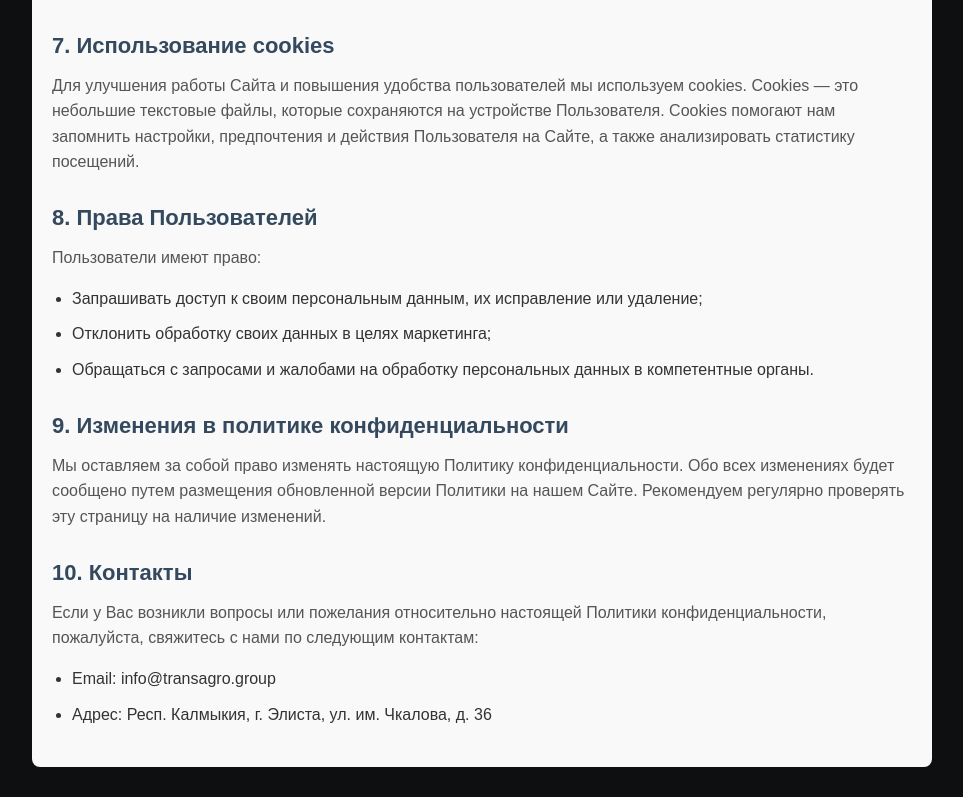
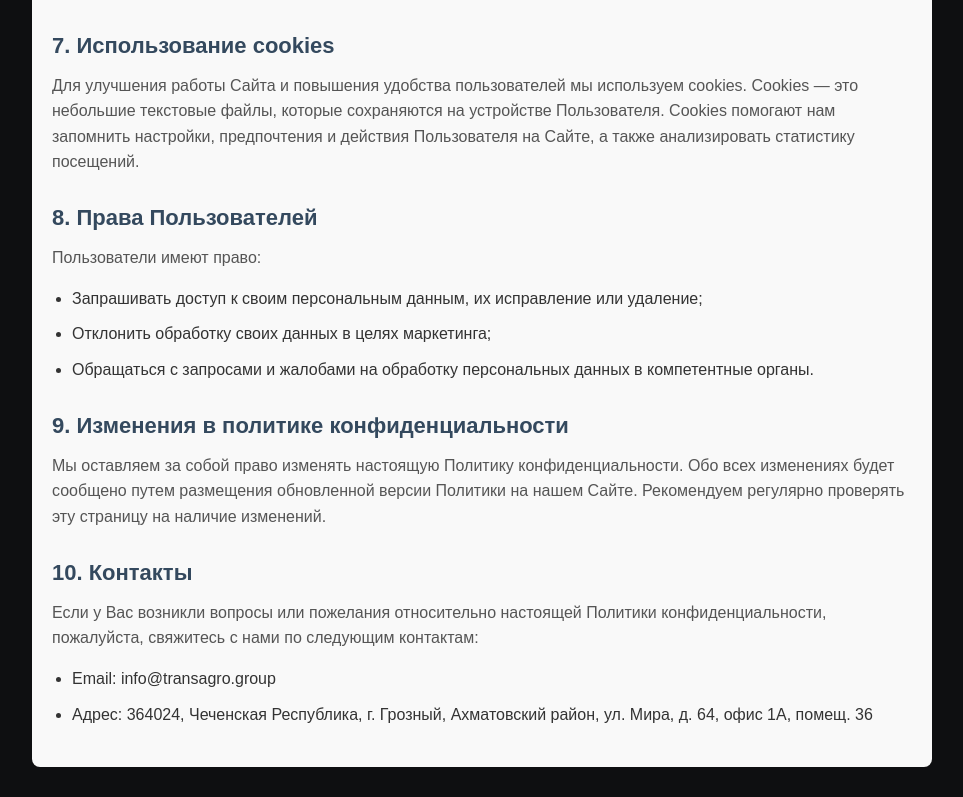
Before and after one commit to AnastasyaKas/TransAgroLogistics, a React app: page /privacy-policy in a window 1280 px wide. Shown: the part 1518-2315 px from the top of the page, without its empty margins (158-1121 px from the left). Built offline with nearby package versions, Linux system fonts and the light colour scheme.

Commit message:
chore: update company address

```diff
--- a/src/components/Footer/Footer.tsx
+++ b/src/components/Footer/Footer.tsx
@@ -21,7 +21,8 @@ const Footer: React.FC = () => {
                         </a>
 
                         <p className={styles.address}>
-                            Респ. Калмыкия, г. Элиста, ул. им. Чкалова, д. 36
+                            Орловский муниципальный округ<br/>
+                            с. Звягинки, ул. Заводская, д. 2
                         </p>
                     </div>
 
--- a/src/pages/PrivacyPolicy/PrivacyPolicy.tsx
+++ b/src/pages/PrivacyPolicy/PrivacyPolicy.tsx
@@ -79,7 +79,11 @@ const PrivacyPolicy: React.FC = () => {
             </p>
             <ul>
                 <li>Email: info@transagro.group</li>
-                <li>Адрес: Респ. Калмыкия, г. Элиста, ул. им. Чкалова, д. 36</li>
+                <li>
+                    Адрес: 364024, Чеченская Республика,
+                    г. Грозный, Ахматовский район,
+                    ул. Мира, д. 64, офис 1А, помещ. 36
+                </li>
             </ul>
         </div>
     );
--- a/src/pages/TermsOfService/TermsOfService.tsx
+++ b/src/pages/TermsOfService/TermsOfService.tsx
@@ -72,7 +72,11 @@ const TermsOfService: React.FC = () => {
             <p>Если у вас возникли вопросы или предложения относительно настоящего Соглашения, пожалуйста, свяжитесь с нами:</p>
             <ul>
                 <li>Email: info@transagro.group</li>
-                <li>Адрес: Респ. Калмыкия, г. Элиста, ул. им. Чкалова, д. 36</li>
+                <li>
+                    Адрес: 364024, Чеченская Республика,
+                    г. Грозный, Ахматовский район,
+                    ул. Мира, д. 64, офис 1А, помещ. 36
+                </li>
             </ul>
         </div>
     );
```
